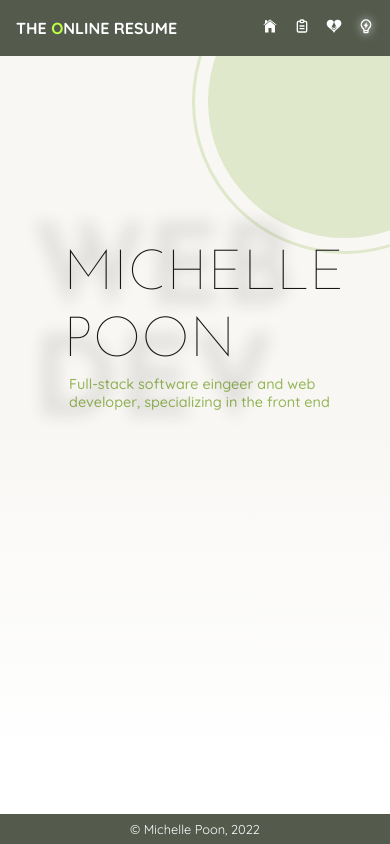
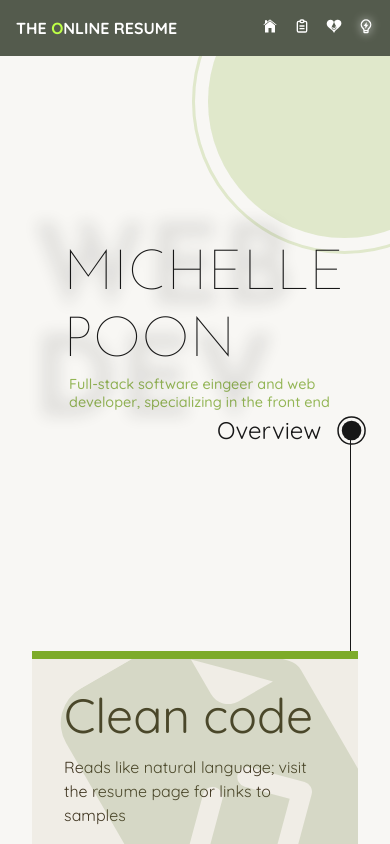
Before and after one commit to hjklqw/online-resume, a Next.js app: page / in a window 390 px wide. Built offline with nearby package versions, Linux system fonts and the light colour scheme; no server answers.

Commit message:
Completed the landing page (not fully responsive)
- Added a nav bar and nav dot components
- Added a highlights section

```diff
--- a/common/styles/global.scss
+++ b/common/styles/global.scss
@@ -13,6 +13,11 @@
   --backgroundBottom: white;
   --navHover: var(--secondary);
   --error: #e02b26;
+
+  --cardBackground: #f0ede6;
+  --cardText: #413722;
+  --cardPrimary: #72894a;
+  --cardAccent: #ffab00;
 }
 
 .theme-dark {
@@ -26,6 +31,11 @@
   --background: #171717;
   --backgroundBottom: #312e28;
   --navHover: #ffc866;
+
+  --cardBackground: var(--text);
+  --cardText: var(--background);
+  --cardPrimary: var(--primary);
+  --cardAccent: var(--accent);
 }
 
 html,
--- /dev/null
+++ b/contents/landing/data.ts
@@ -0,0 +1,32 @@
+import { IconType } from 'react-icons'
+
+import { BsFileEarmarkCodeFill } from 'react-icons/bs'
+import { MdSpeed } from 'react-icons/md'
+import { GiModernCity } from 'react-icons/gi'
+
+export const highlights: {
+  hook: string
+  description: string | string[]
+  icon: IconType
+}[] = [
+  {
+    hook: 'Clean code',
+    description:
+      'Reads like natural language; visit the resume page for links to samples',
+    icon: BsFileEarmarkCodeFill,
+  },
+  {
+    hook: 'Speed',
+    description: [
+      'This entire site was built in a day—under 24 hours!',
+      'This page, from conception to implementation, took just one night.',
+    ],
+    icon: MdSpeed,
+  },
+  {
+    hook: 'Modern full stack',
+    description:
+      'React.js, Next.js, Redux, Recoil, ES6+, HTML5, CSS3, Node.js Express, and C# .Net to name a few',
+    icon: GiModernCity,
+  },
+]
--- /dev/null
+++ b/contents/landing/navDot.tsx
@@ -0,0 +1,28 @@
+import styles from './styles.module.scss'
+
+type Props = {
+  label: string
+  top: number
+  index: number
+  currSelectedIndex: number
+  setActiveNavIndex: React.Dispatch<React.SetStateAction<number>>
+}
+
+export const NavDot = (props: Props) => {
+  const isActive = props.index === props.currSelectedIndex
+  return (
+    <div
+      className={`${styles.dot} ${isActive ? styles.active : ''}`}
+      style={{ top: `${props.top}%` }}
+      onClick={() => {
+        props.setActiveNavIndex(props.index)
+        document
+          .getElementById(props.label)
+          ?.scrollIntoView({ block: 'start', behavior: 'smooth' })
+      }}
+      title={props.label}
+    >
+      <span className={styles.label}>{props.label}</span>
+    </div>
+  )
+}
--- a/contents/landing/styles.module.scss
+++ b/contents/landing/styles.module.scss
@@ -90,6 +90,106 @@
   }
 }
 
+.nav {
+  $borderSize: 1px;
+
+  position: absolute;
+  height: calc(100% - 25vw);
+  top: 23rem;
+  right: 10%;
+  border-right: $borderSize solid var(--text);
+
+  .dot {
+    cursor: pointer;
+    $diameter: 0.8rem;
+    width: $diameter;
+    height: $diameter;
+    color: var(--text);
+    background: currentColor;
+    border-radius: 50%;
+    position: absolute;
+    margin-left: calc(-#{$diameter / 2} + #{$borderSize});
+    transition: all 0.2s linear;
+
+    &:hover {
+      color: var(--secondary);
+      scale: 1.5;
+    }
+
+    &.active {
+      scale: 1.5;
+
+      &::after {
+        content: '';
+        width: 130%;
+        height: 130%;
+        position: absolute;
+        border-radius: 50%;
+        border: 1px solid currentColor;
+        left: -23%;
+        top: -23%;
+        transition: all 0.05s linear;
+      }
+    }
+
+    .label {
+      margin-top: -0.35em;
+      margin-left: 1.5em;
+      display: block;
+      transition: all 0.05s linear;
+
+      @media all and (max-width: 1500px) {
+        margin-left: calc(-400% - 2rem);
+      }
+    }
+  }
+}
+
+section.highlights {
+  margin: 15rem 0;
+  display: grid;
+  grid-template-columns: repeat(3, 1fr);
+  grid-gap: 1rem;
+
+  .highlight {
+    background: var(--cardBackground);
+    color: var(--cardText);
+    padding: 2rem;
+    position: relative;
+    overflow: hidden;
+    border-top: 0.5rem solid var(--primary);
+
+    svg {
+      position: absolute;
+      top: -2rem;
+      right: -2rem;
+      opacity: 0.2;
+      color: var(--cardPrimary);
+      font-size: 20rem;
+      transform: rotate(-30deg);
+    }
+
+    span {
+      display: block;
+
+      &.hook {
+        font-size: 3rem;
+        line-height: 1em;
+        margin-bottom: 1rem;
+        font-weight: 400;
+      }
+    }
+
+    &:nth-child(2) svg {
+      color: var(--cardAccent);
+    }
+  }
+
+  @media all and (max-width: 1050px) {
+    grid-template-columns: 1fr;
+  }
+}
+
 $rippleDiameterStart: 1rem;
 $rippleDiameterEnd: 20rem;
 $rippleCenterPoint: ($rippleDiameterStart - $rippleDiameterEnd) / 2;
--- a/contents/landing/view.tsx
+++ b/contents/landing/view.tsx
@@ -1,22 +1,40 @@
-import { useRef, useState } from 'react'
+import React, { useCallback, useRef, useState } from 'react'
+
 import styles from './styles.module.scss'
+
+import { NavDot } from './navDot'
+import { highlights } from './data'
+import { getScrollRoot } from '/common/layouts/global/utils'
 
 /** In miliseconds */
 const RIPPLE_EFFECT_ANIM_LENGTH = 500
 
 type Coords = { x: number; y: number }
 
+enum Sections {
+  OVERVIEW = 'Overview',
+  HIGHLIGHTS = 'Highlights',
+}
+
 export const LandingPage = () => {
   const [isShowingRippleEffect, setShowingRippleEffect] =
     useState<boolean>(false)
   const rippleEffectCoords = useRef<Coords>({ x: 0, y: 0 })
 
-  function addRippleEffect(e: React.MouseEvent<HTMLDivElement, MouseEvent>) {
-    if (isShowingRippleEffect) return
-    rippleEffectCoords.current = { x: e.clientX, y: e.clientY }
-    setShowingRippleEffect(true)
-    setTimeout(() => setShowingRippleEffect(false), RIPPLE_EFFECT_ANIM_LENGTH)
-  }
+  const [activeNavIndex, setActiveNavIndex] = useState<number>(0)
+
+  const addRippleEffect = useCallback(
+    (e: React.MouseEvent<HTMLDivElement, MouseEvent>) => {
+      if (isShowingRippleEffect) return
+      rippleEffectCoords.current = {
+        x: e.clientX,
+        y: (getScrollRoot()?.scrollTop || 0) + e.clientY,
+      }
+      setShowingRippleEffect(true)
+      setTimeout(() => setShowingRippleEffect(false), RIPPLE_EFFECT_ANIM_LENGTH)
+    },
+    [isShowingRippleEffect, setShowingRippleEffect]
+  )
 
   return (
     <div className={styles.wrapper} onClick={addRippleEffect}>
@@ -25,7 +43,7 @@ export const LandingPage = () => {
         <span />
       </div>
 
-      <header className={styles.header}>
+      <header className={styles.header} id={Sections.OVERVIEW}>
         <h2>Web Dev</h2>
         <h1>Michelle Poon</h1>
         <h3>
@@ -34,6 +52,38 @@ export const LandingPage = () => {
           specializing in the front end
         </h3>
       </header>
+
+      <nav className={styles.nav}>
+        <NavDot
+          label={Sections.OVERVIEW}
+          top={0}
+          index={0}
+          currSelectedIndex={activeNavIndex}
+          setActiveNavIndex={setActiveNavIndex}
+        />
+        <NavDot
+          label={Sections.HIGHLIGHTS}
+          top={50}
+          index={1}
+          currSelectedIndex={activeNavIndex}
+          setActiveNavIndex={setActiveNavIndex}
+        />
+      </nav>
+
+      <section className={styles.highlights} id={Sections.HIGHLIGHTS}>
+        {highlights.map((highlight, i) => (
+          <div className={styles.highlight} key={i}>
+            <highlight.icon />
+            <span className={styles.hook}>{highlight.hook}</span>
+            <span>
+              {Array.isArray(highlight.description)
+                ? highlight.description.map((d, j) => <p key={j}>{d}</p>)
+                : highlight.description}
+            </span>
+          </div>
+        ))}
+      </section>
+
       <span
         className={`${styles.rippleEffect} ${
           isShowingRippleEffect ? styles.showing : ''
```
